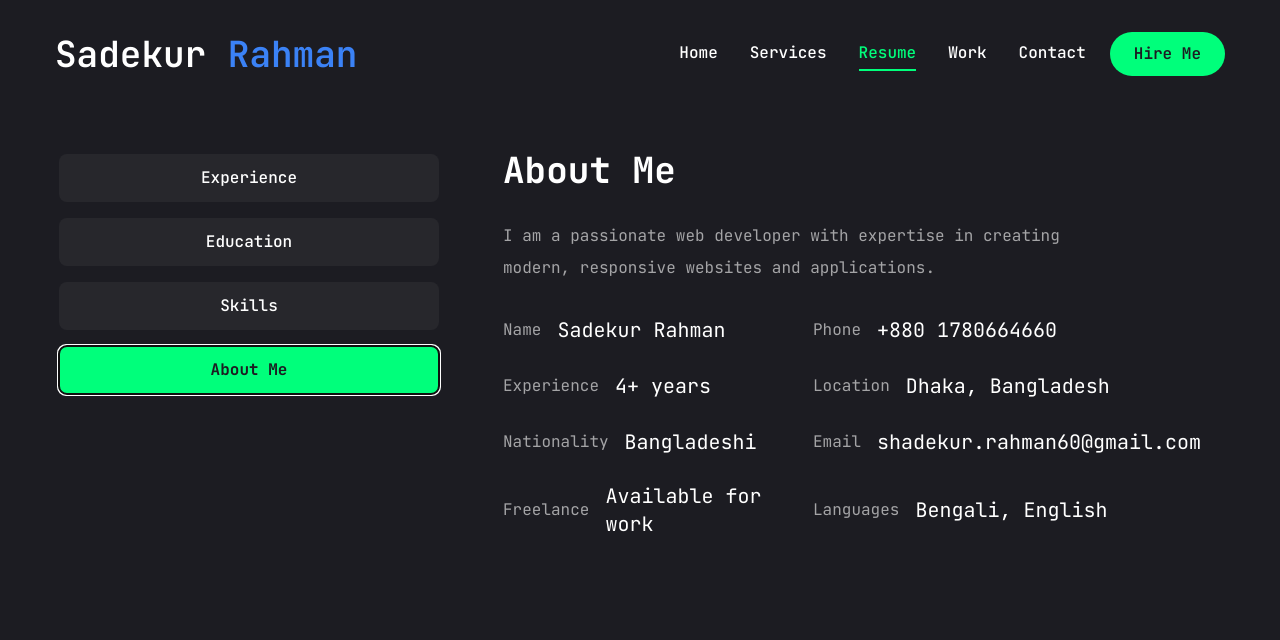
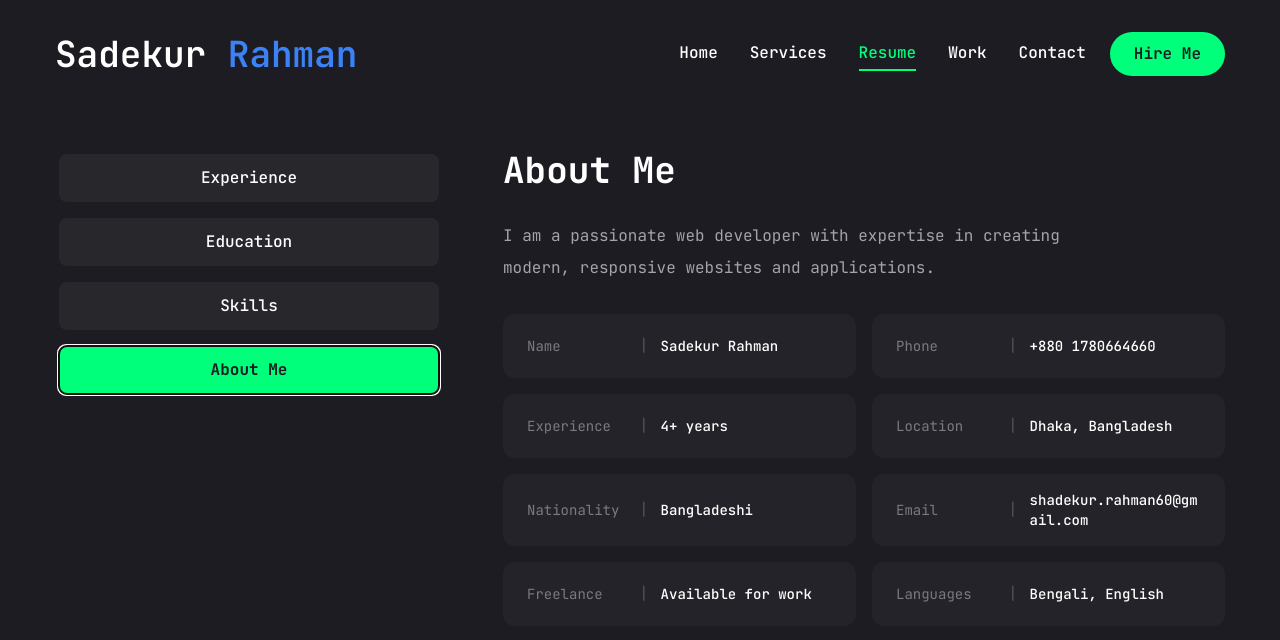
Before and after one commit to sadekur/pfs-2, a Next.js app: page /resume in a window 1280 px wide. Both pictures are taken after a click on the tab "About Me". Shown: the top 640 px of the page. Built offline with nearby package versions, Linux system fonts and the light colour scheme.

Commit message:
Update: About section content with ui

```diff
--- a/app/resume/page.jsx
+++ b/app/resume/page.jsx
@@ -248,7 +248,7 @@ const Resume = () => {
     className="min-h-[80vh] flex flex-col justify-center py-12 xl:py-0"
   >
     <div className="container mx-auto pt-[60px] xl:pt-[150px]">
-      <Tabs defaultValue="experience" className="flex flex-col xl:flex-row gap-[60px]">
+      <Tabs defaultValue="experience" className="flex flex-col xl:flex-row gap-[60px] mb-4">
         <TabsList className="flex flex-col w-full max-w-[388px] mx-auto xl:mx-0 gap-4">
           <TabsTrigger value="experience">Experience</TabsTrigger>
           <TabsTrigger value="education">Education</TabsTrigger>
@@ -346,15 +346,24 @@ const Resume = () => {
             <div className="flex flex-col gap-[30px]">
               <h3 className="text-4xl font-bold">{about.title}</h3>
               <p className="max-w-[600px] text-white/60 mx-auto xl:mx-0">{about.description}</p>
-              <ul className="grid grid-cols-1 xl:grid-cols-2 gap-y-6 max-w-[620px] mx-auto xl:mx-0">
-                {about.info.map((item, index) => {
-                  return (
-                    <li className="flex justify-center items-center xl:justify-start gap-4" key={index}>
-                      <span className="text-white/60">{item.fieldName}</span>
-                      <span className="text-xl">{item.fieldValue}</span>
-                    </li>
-                  );
-                })}
+              <ul className="grid grid-cols-1 xl:grid-cols-2 gap-4 mx-auto xl:mx-0 w-full">
+                {about.info.map((item, index) => (
+                  <li
+                    key={index}
+                    className="flex items-center gap-3 bg-[#232329] rounded-xl px-6 py-4 min-h-[60px]"
+                  >
+                    {/* Label */}
+                    <span className="text-white/40 text-sm whitespace-nowrap w-[100px] shrink-0 text-left">
+                      {item.fieldName}
+                    </span>
+                    {/* Divider */}
+                    <span className="text-white/20 shrink-0">|</span>
+                    {/* Value */}
+                    <span className="text-white font-medium text-sm break-all text-left">
+                      {item.fieldValue}
+                    </span>
+                  </li>
+                ))}
               </ul>
             </div>
           </TabsContent>
```
